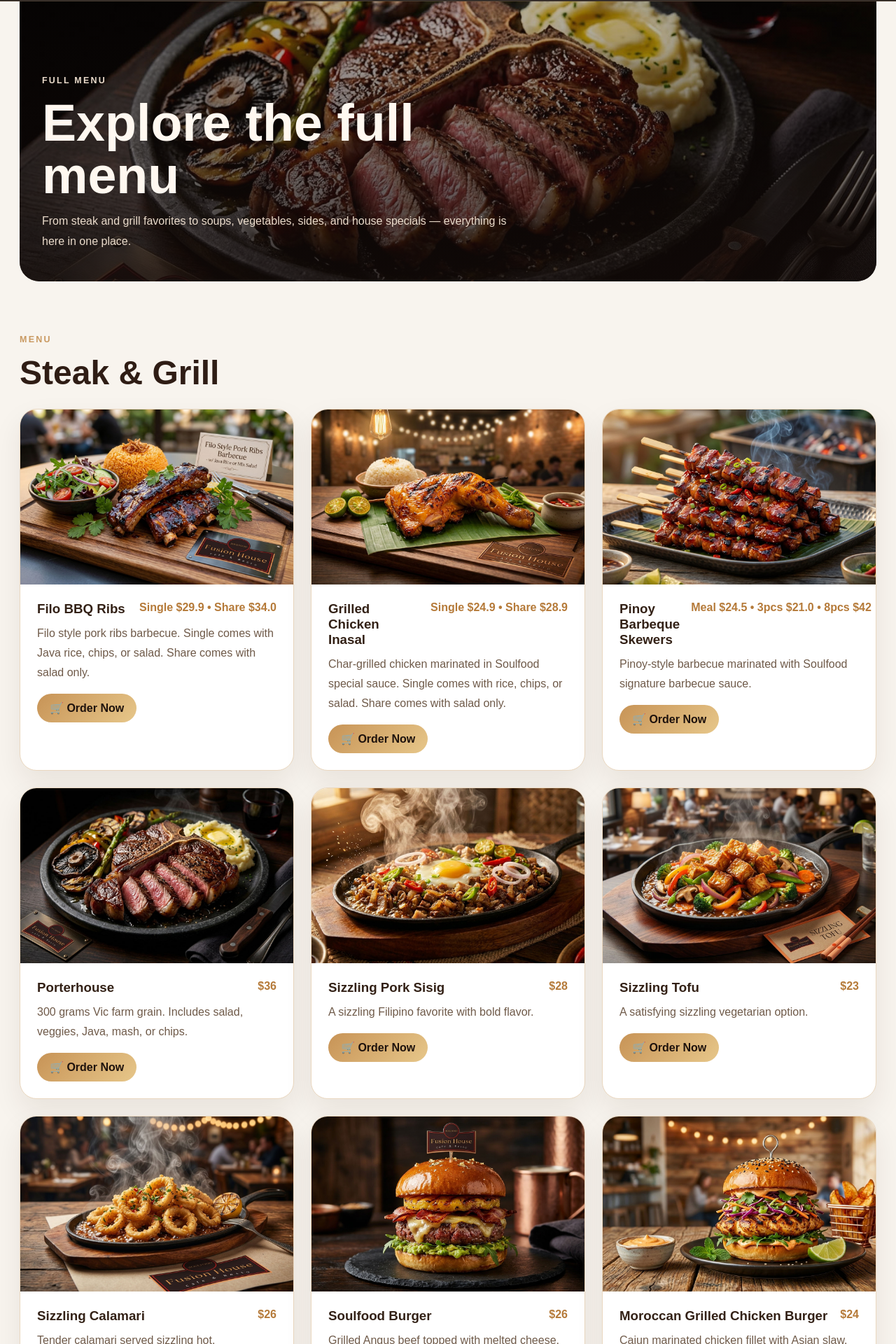
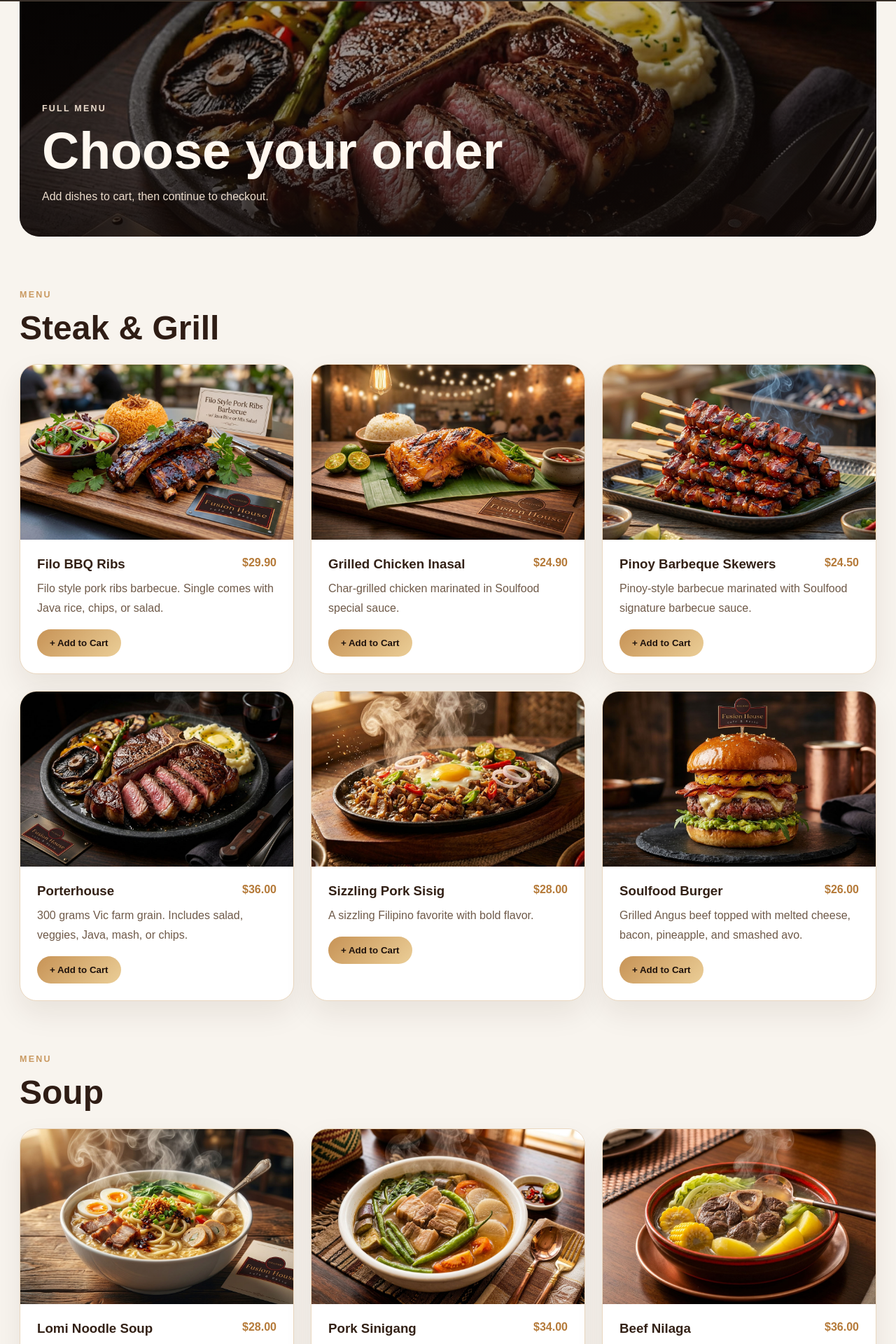
Before and after one commit to kantterosclothingco-lab/soulfood-fusion-house, a Next.js app: page /menu in a window 1280 px wide. Shown: the part 87-2007 px from the top of the page at 70% size. Built offline with nearby package versions, Linux system fonts and the light colour scheme.

Commit message:
Update menu.js

```diff
--- a/pages/menu.js
+++ b/pages/menu.js
@@ -1,5 +1,7 @@
 import Head from "next/head";
 import Link from "next/link";
+import { useEffect, useState } from "react";
+import { addToCart, getCartCount } from "../lib/cart";
 
 const reviewLink =
   "https://www.google.com/search?sca_esv=1578db8b805c577c&sxsrf=ANbL-n6D8nRjb_fNMoNfjrpx3FLWu0Z8RQ:1774762975084&si=AL3DRZEsmMGCryMMFSHJ3StBhOdZ2-6yYkXd_doETEE1OR-qOdn7PKGMS2CqhpWnURd-em_dI93f_FTD6soC0lZqrBmEJNFVQwA2NFk7OvIIk9SURLjnweEVxpWw3g382Vt6Dbyo107aDNHzg2-Zui6vlEAuE9PwwJmD-8wxId7WF1Ue61sAvWo%3D&q=SoulFood+Fusion+House+Cafe+%26+Restaurant+Reviews&sa=X&ved=2ahUKEwipysKls8STAxVMla8BHacLIl0Q0bkNegQIKBAH&biw=1358&bih=644&dpr=1";
@@ -13,132 +15,97 @@ const menuSections = [
     items: [
       {
         name: "Filo BBQ Ribs",
-        price: "Single $29.9 • Share $34.0",
+        price: "$29.90",
         image: "/images/menu/filo-bbq-ribs.jpg",
         description:
-          "Filo style pork ribs barbecue. Single comes with Java rice, chips, or salad. Share comes with salad only.",
+          "Filo style pork ribs barbecue. Single comes with Java rice, chips, or salad.",
       },
       {
         name: "Grilled Chicken Inasal",
-        price: "Single $24.9 • Share $28.9",
+        price: "$24.90",
         image: "/images/menu/grilled-chicken-inasal.jpg",
         description:
-          "Char-grilled chicken marinated in Soulfood special sauce. Single comes with rice, chips, or salad. Share comes with salad only.",
+          "Char-grilled chicken marinated in Soulfood special sauce.",
       },
       {
         name: "Pinoy Barbeque Skewers",
-        price: "Meal $24.5 • 3pcs $21.0 • 8pcs $42",
+        price: "$24.50",
         image: "/images/menu/pinoy-barbeque-skewers.jpg",
         description:
           "Pinoy-style barbecue marinated with Soulfood signature barbecue sauce.",
       },
       {
         name: "Porterhouse",
-        price: "$36",
+        price: "$36.00",
         image: "/images/menu/porterhouse-steak.jpg",
         description:
           "300 grams Vic farm grain. Includes salad, veggies, Java, mash, or chips.",
       },
       {
         name: "Sizzling Pork Sisig",
-        price: "$28",
+        price: "$28.00",
         image: "/images/menu/sizzling-pork-sisig.jpg",
         description: "A sizzling Filipino favorite with bold flavor.",
       },
       {
-        name: "Sizzling Tofu",
-        price: "$23",
-        image: "/images/menu/sizzling-tofu.jpg",
-        description: "A satisfying sizzling vegetarian option.",
-      },
-      {
-        name: "Sizzling Calamari",
-        price: "$26",
-        image: "/images/menu/sizzling-calamari.jpg",
-        description: "Tender calamari served sizzling hot.",
-      },
-      {
         name: "Soulfood Burger",
-        price: "$26",
+        price: "$26.00",
         image: "/images/menu/soulfood-burger.jpg",
         description:
           "Grilled Angus beef topped with melted cheese, bacon, pineapple, and smashed avo.",
-      },
-      {
-        name: "Moroccan Grilled Chicken Burger",
-        price: "$24",
-        image: "/images/menu/moroccan-grilled-chicken-burger.jpg",
-        description: "Cajun marinated chicken fillet with Asian slaw.",
-      },
-      {
-        name: "Buttermilk Fried Chicken Burger",
-        price: "$24",
-        image: "/images/menu/buttermilk-fried-chicken-burger.jpg",
-        description: "Buttermilk fried chicken with coleslaw and cheese.",
-      },
-      {
-        name: "Crispy Pork Belly Roll",
-        price: "$23",
-        image: "/images/menu/crispy-pork-belly-roll.jpg",
-        description: "A hearty pork belly roll with crisp texture and rich taste.",
       },
     ],
   },
   {
     title: "Soup",
     items: [
-      { name: "Lomi Noodle Soup", price: "$28", image: "/images/menu/lomi-noodle-soup.jpg", description: "Comforting noodle soup with a rich broth." },
-      { name: "Pork Sinigang", price: "$34", image: "/images/menu/pork-sinigang.jpg", description: "Classic sour Filipino soup with pork." },
-      { name: "Beef Nilaga", price: "$36", image: "/images/menu/beef-nilaga.jpg", description: "A hearty beef soup perfect for comfort meals." },
-      { name: "Sinigang Barramundi Fish", price: "$36", image: "/images/menu/sinigang-barramundi-fish.jpg", description: "Barramundi in a sour soup base with bright flavor." },
-    ],
+      {
+        name: "Lomi Noodle Soup",
+        price: "$28.00",
+        image: "/images/menu/lomi-noodle-soup.jpg",
+        description: "Comforting noodle soup with a rich broth.",
       },
       {
-    title: "Vegetables",
-    items: [
-      { name: "Chopseuy / Mix Vegetables (VG) (GF)", price: "$23", image: "/images/menu/chopseuy-mix-vegetables.jpg", description: "Fresh mixed vegetables cooked in a savory style." },
-      { name: "Pakbet", price: "$23", image: "/images/menu/pakbet.jpg", description: "Traditional vegetable dish. Add Meat $8, Chicken $7, Pork $8." },
-      { name: "Stir Fry Noodles (VG) (GF)", price: "$24", image: "/images/menu/stir-fry-noodles.jpg", description: "Choice of rice noodle or Hokkien noodles. Add Chicken $7, Pork $8, Beef $8, Prawn $9." },
+        name: "Pork Sinigang",
+        price: "$34.00",
+        image: "/images/menu/pork-sinigang.jpg",
+        description: "Classic sour Filipino soup with pork.",
+      },
+      {
+        name: "Beef Nilaga",
+        price: "$36.00",
+        image: "/images/menu/beef-nilaga.jpg",
+        description: "A hearty beef soup perfect for comfort meals.",
+      },
     ],
   },
   {
     title: "Appetizer",
     items: [
-      { name: "Asian Fried Calamari", price: "$17.60", image: "/images/menu/asian-fried-calamari.jpg", description: "Crispy calamari with salad, mayo, and signature vinegar dip." },
-      { name: "Pork Spring Roll (Shang-hai)", price: "$14.00", image: "/images/menu/pork-spring-roll.jpg", description: "A crispy and flavorful appetizer favorite." },
-      { name: "Boneless Crispy Chicken Bites", price: "$16.00", image: "/images/menu/boneless-crispy-chicken-bites.jpg", description: "Crunchy bites of chicken with a satisfying finish." },
-    ],
+      {
+        name: "Asian Fried Calamari",
+        price: "$17.60",
+        image: "/images/menu/asian-fried-calamari.jpg",
+        description:
+          "Crispy calamari with salad, mayo, and signature vinegar dip.",
       },
       {
-    title: "Sides",
-    items: [
-      { name: "Steam Rice", price: "$7", image: "/images/menu/steam-rice.jpg", description: "Simple steamed rice for any meal." },
-      { name: "Young Chow Fried Rice (Family Share)", price: "$19", image: "/images/menu/young-chow-fried-rice.jpg", description: "A rich fried rice option made for sharing." },
-      { name: "Java Rice", price: "$9", image: "/images/menu/java-rice.jpg", description: "A seasoned side with bold flavor." },
-      { name: "Garlic Rice", price: "$9", image: "/images/menu/garlic-rice.jpg", description: "Fragrant garlic rice to complete the meal." },
-      { name: "Bowl Chips", price: "$12", image: "/images/menu/bowl-chips.jpg", description: "A generous serving of crispy chips." },
-      { name: "Steam Vegetables", price: "$15", image: "/images/menu/steam-vegetables.jpg", description: "A lighter side with fresh vegetables." },
-    ],
+        name: "Pork Spring Roll (Shang-hai)",
+        price: "$14.00",
+        image: "/images/menu/pork-spring-roll.jpg",
+        description: "A crispy and flavorful appetizer favorite.",
       },
       {
-    title: "House Specials",
-    items: [
-      { name: "Beef Tapa Salad", price: "$24.19", image: "/images/menu/beef-tapa-salad.jpg", description: "A lighter tapa option served as a salad." },
-      { name: "Prawn & Avo Salad", price: "$22.50", image: "/images/menu/prawn-avo-salad.jpg", description: "Fresh salad with prawns and creamy avocado." },
-      { name: "Crispy Pork Belly (Bagnet)", price: "$26.00", image: "/images/menu/crispy-pork-belly-bagnet.jpg", description: "Golden crispy pork belly with rich flavor." },
-      { name: "Chicken Adobo w/ Egg", price: "$28.60", image: "/images/menu/chicken-adobo-egg.jpg", description: "Classic adobo served with egg." },
-      { name: "Beef Tapa (Tapsilog)", price: "$28.60", image: "/images/menu/beef-tapa-tapsilog.jpg", description: "A house favorite with bold beef flavor." },
-      { name: "Crispy Pata Family Size", price: "$39.0", image: "/images/menu/crispy-pata-family.jpg", description: "A family-sized crispy pata made for sharing." },
-      { name: "Beef Brisket Kare-kare (Share)", price: "$34.0", image: "/images/menu/beef-brisket-kare-kare.jpg", description: "Beef brisket in a rich kare-kare style." },
-      { name: "Creamy Barra Fish", price: "$26", image: "/images/menu/creamy-barra-fish.jpg", description: "Barramundi with a creamy savory finish." },
-      { name: "Crispy Fried Tilapia (Whole Fish)", price: "$28 • Additional Sauce $5.0", image: "/images/menu/crispy-fried-tilapia.jpg", description: "Whole crispy fried tilapia with optional extra sauce." },
-      { name: "Sweet & Sour Barramundi (Whole Fish)", price: "Regular $36.9 • Large $39.90", image: "/images/menu/sweet-sour-barramundi.jpg", description: "Whole barramundi served in a sweet and sour style." },
-      { name: "Dinuguan sa Gata", price: "$25.0", image: "/images/menu/dinuguan-sa-gata.jpg", description: "A rich house specialty with deep savory flavor." },
+        name: "Boneless Crispy Chicken Bites",
+        price: "$16.00",
+        image: "/images/menu/boneless-crispy-chicken-bites.jpg",
+        description: "Crunchy bites of chicken with a satisfying finish.",
+      },
     ],
   },
 ];
 
-function MenuSection({ title, items }) {
+function MenuSection({ title, items, onAdd }) {
   return (
     <section className="menuSection">
       <div className="sectionHeading">
@@ -159,8 +126,15 @@ function MenuSection({ title, items }) {
                 <span>{item.price}</span>
               </div>
               <p>{item.description}</p>
+
               <div className="menuActions">
-                <Link href="/checkout" className="orderBtn">🛒 Order Now</Link>
+                <button
+                  className="addBtn"
+                  onClick={() => onAdd(item)}
+                  type="button"
+                >
+                  + Add to Cart
+                </button>
               </div>
             </div>
           </article>
@@ -171,6 +145,18 @@ function MenuSection({ title, items }) {
 }
 
 export default function MenuPage() {
+  const [cartCount, setCartCount] = useState(0);
+
+  useEffect(() => {
+    setCartCount(getCartCount());
+  }, []);
+
+  function handleAddToCart(item) {
+    addToCart(item);
+    setCartCount(getCartCount());
+    alert(`${item.name} added to cart`);
+  }
+
   return (
     <>
       <Head>
@@ -182,15 +168,25 @@ export default function MenuPage() {
 
       <header className="topbar">
         <Link href="/" className="brand brandWithLogo">
-          <img src="/images/logo/logo.png" alt="Soulfood Fusion House Logo" className="logo" />
+          <img
+            src="/images/logo/logo.png"
+            alt="Soulfood Fusion House Logo"
+            className="logo"
+          />
           <span>Soulfood Fusion House</span>
         </Link>
 
         <nav className="nav">
           <Link href="/">Home</Link>
-          <Link href="/checkout" className="orderBtn">🛒 Checkout</Link>
-          <a href={mapLink} target="_blank" rel="noreferrer" className="menuBtn">📍 Map</a>
-          <a href={reviewLink} target="_blank" rel="noreferrer" className="reviewBtn">⭐ Reviews</a>
+          <Link href="/checkout" className="cartBtn">
+            🛒 Cart ({cartCount})
+          </Link>
+          <a href={mapLink} target="_blank" rel="noreferrer" className="menuBtn">
+            📍 Map
+          </a>
+          <a href={reviewLink} target="_blank" rel="noreferrer" className="reviewBtn">
+            ⭐ Reviews
+          </a>
         </nav>
       </header>
 
@@ -199,20 +195,24 @@ export default function MenuPage() {
           <div className="menuHeroOverlay" />
           <div className="menuHeroContent">
             <p className="sectionLabel light">Full Menu</p>
-            <h1>Explore the full menu</h1>
-            <p>
-              From steak and grill favorites to soups, vegetables, sides, and
-              house specials — everything is here in one place.
-            </p>
+            <h1>Choose your order</h1>
+            <p>Add dishes to cart, then continue to checkout.</p>
           </div>
         </section>
 
         {menuSections.map((section) => (
-          <MenuSection key={section.title} title={section.title} items={section.items} />
+          <MenuSection
+            key={section.title}
+            title={section.title}
+            items={section.items}
+            onAdd={handleAddToCart}
+          />
         ))}
 
         <div className="bottomCta">
-          <Link href="/checkout" className="backBtn">🛒 Proceed to Checkout</Link>
+          <Link href="/checkout" className="backBtn">
+            🛒 Go to Checkout
+          </Link>
         </div>
       </main>
 
@@ -233,16 +233,16 @@ export default function MenuPage() {
         .logo { width: 52px; height: 52px; object-fit: contain; border-radius: 12px; background: white; padding: 4px; }
         .nav { display: flex; gap: 14px; align-items: center; flex-wrap: wrap; }
 
-        .menuBtn, .orderBtn, .reviewBtn {
+        .menuBtn, .cartBtn, .reviewBtn {
           padding: 11px 18px; border-radius: 999px; font-weight: 700; display: inline-block;
         }
         .menuBtn { background: rgba(255,255,255,0.1); border: 1px solid rgba(255,255,255,0.18); color: #fff4e8 !important; }
-        .orderBtn { background: linear-gradient(135deg, #c79356, #e7c78a); color: #1e120d !important; }
+        .cartBtn { background: linear-gradient(135deg, #c79356, #e7c78a); color: #1e120d !important; }
         .reviewBtn { background: #3a2a20; color: #fff4e8 !important; }
 
         .menuPage { max-width: 1280px; margin: 0 auto; padding-bottom: 70px; }
         .menuHero {
-          position: relative; min-height: 50vh; margin: 0 28px; border-radius: 0 0 28px 28px;
+          position: relative; min-height: 42vh; margin: 0 28px; border-radius: 0 0 28px 28px;
           overflow: hidden; background: url("/images/menu/porterhouse-steak.jpg") center/cover no-repeat;
           display: flex; align-items: end;
         }
@@ -267,14 +267,24 @@ export default function MenuPage() {
         }
         .menuCard:hover { transform: translateY(-6px); box-shadow: 0 24px 60px rgba(53,31,18,0.12); }
         .menuImageWrap { height: 250px; overflow: hidden; }
-        .menuImageWrap img { height: 100%; object-fit: cover; transition: transform 0.45s ease; }
-        .menuCard:hover .menuImageWrap img { transform: scale(1.05); }
+        .menuImageWrap img { height: 100%; object-fit: cover; }
         .menuBody { padding: 24px; }
         .menuTop { display: flex; justify-content: space-between; gap: 16px; align-items: flex-start; margin-bottom: 10px; }
         .menuTop h3 { margin: 0; color: #332116; }
         .menuTop span { color: #b57a39; font-weight: 700; white-space: nowrap; }
         .menuBody p { margin: 0 0 16px; color: #6f5a49; line-height: 1.75; }
         .menuActions { display: flex; }
+
+        .addBtn {
+          border: none;
+          border-radius: 999px;
+          padding: 12px 18px;
+          background: linear-gradient(135deg, #c79356, #ebce97);
+          color: #1e120d;
+          font-weight: 700;
+          cursor: pointer;
+        }
+
         .bottomCta { text-align: center; margin-top: 46px; padding: 0 28px; }
         .backBtn {
           display: inline-block; padding: 14px 22px; border-radius: 999px;
@@ -284,7 +294,7 @@ export default function MenuPage() {
         @media (max-width: 980px) {
           .menuGrid { grid-template-columns: 1fr; }
           .topbar, .menuSection, .bottomCta { padding-left: 18px; padding-right: 18px; }
-          .menuHero { margin: 0 18px; min-height: 42vh; }
+          .menuHero { margin: 0 18px; }
         }
       `}</style>
     </>
```
Lines whose indentation alone changed are shown as unchanged.
